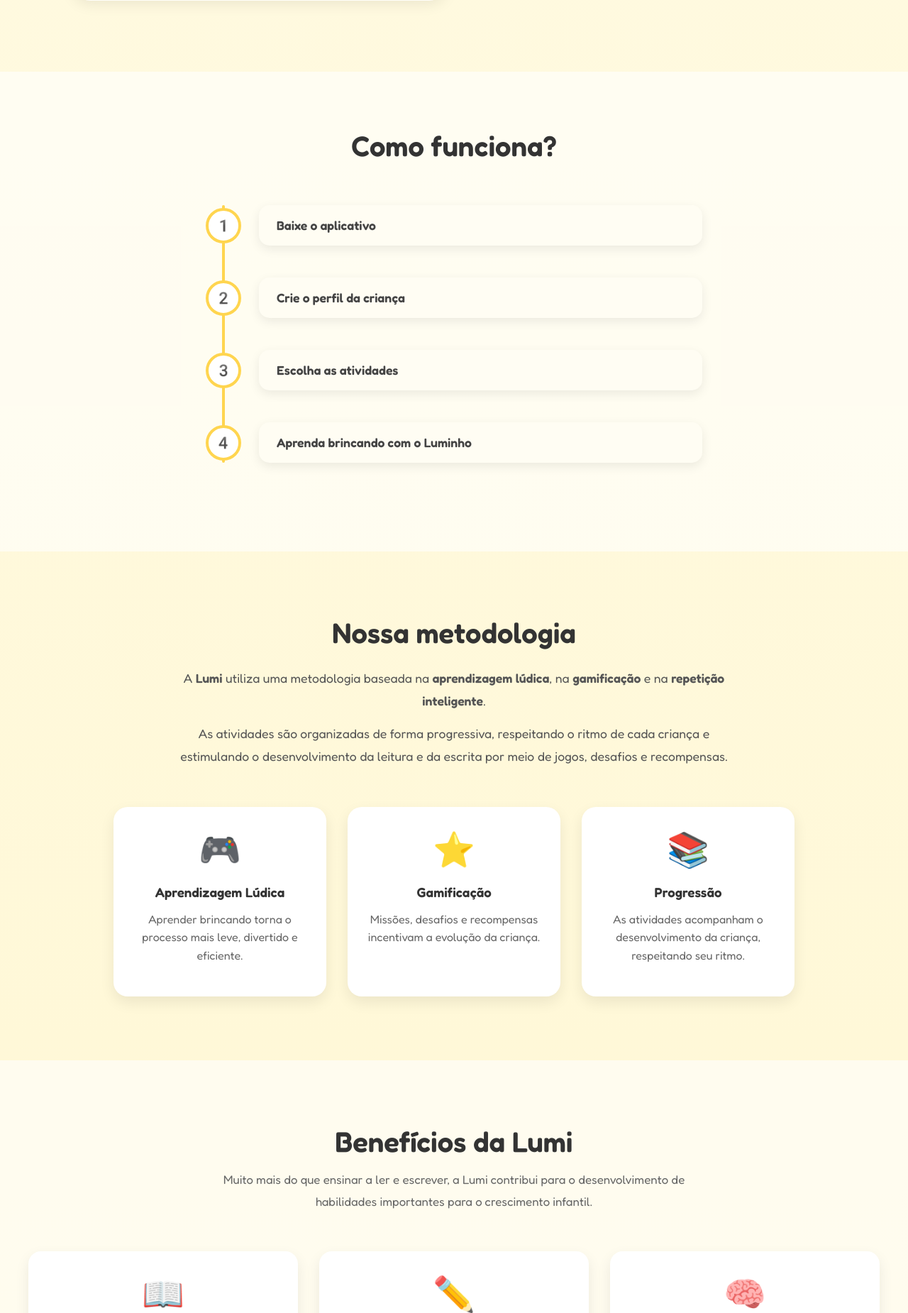
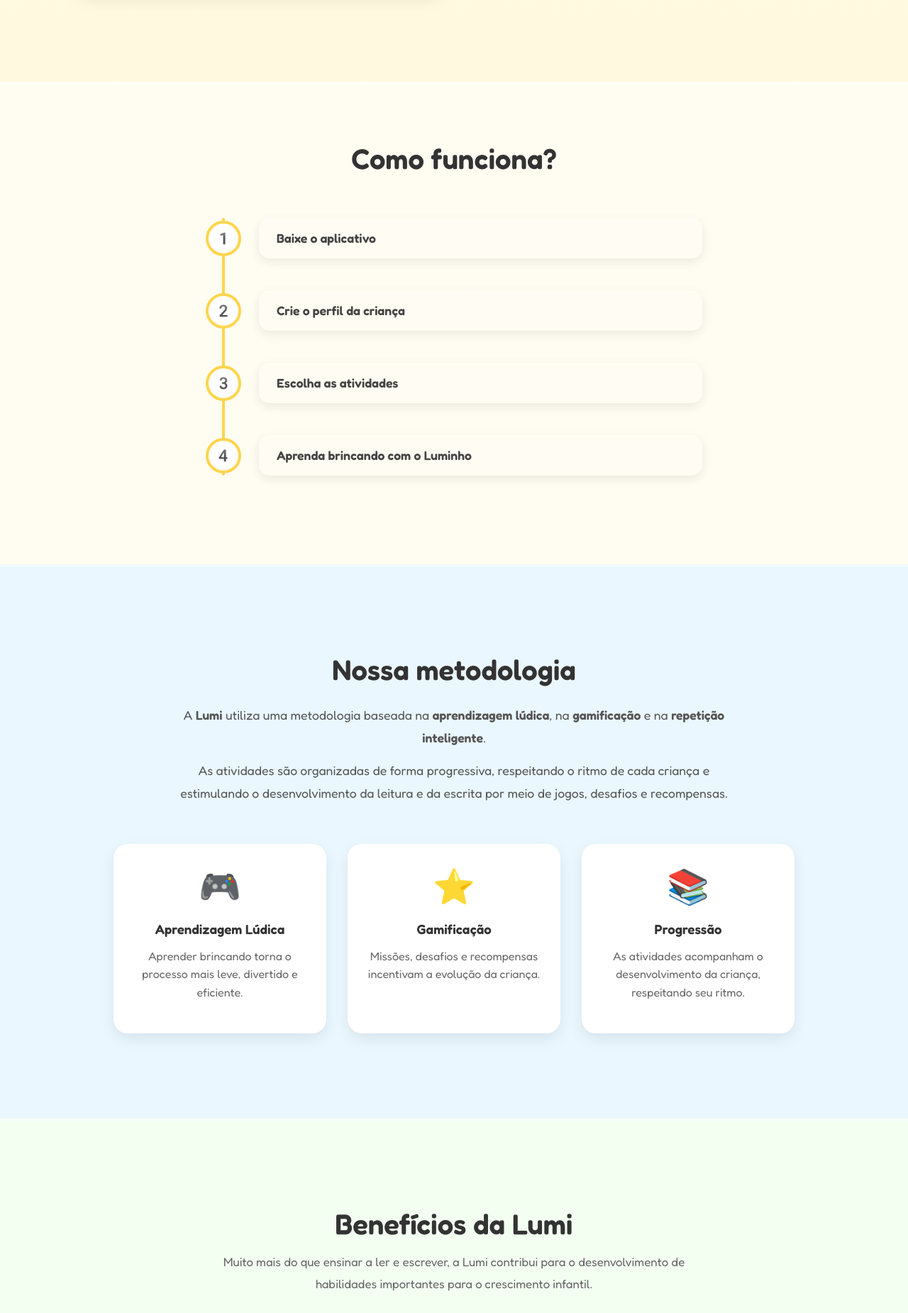
Before and after one commit to SerjaoDev/TCC, a PHP site: page / in a window 1280 px wide. Shown: the part 1461-3311 px from the top of the page at 71% size. Run offline with PHP 8.4, Linux system fonts and the light colour scheme.

Commit message:
Site de Divulgação
Todas as seções estão com uma cor específica

```diff
--- a/index.html
+++ b/index.html
@@ -106,7 +106,7 @@
 
     <section class="como-funciona" id="funciona">
 
-        <h2>Como funciona?</h2>
+        <h2 class="titulo">Como funciona?</h2>
 
         <div class="timeline">
 
@@ -146,7 +146,7 @@
 
         <div class="metodologia-container">
 
-            <h2>Nossa metodologia</h2>
+            <h2 class="titulo">Nossa metodologia</h2>
 
             <p>
                 A <strong>Lumi</strong> utiliza uma metodologia baseada na
@@ -193,7 +193,7 @@
 
         <div class="beneficios-container">
 
-            <h2>Benefícios da Lumi</h2>
+            <h2 class="titulo">Benefícios da Lumi</h2>
 
             <p class="subtitulo">
                 Muito mais do que ensinar a ler e escrever, a Lumi contribui para o
@@ -248,7 +248,7 @@
 
         <div class="mvv-container">
 
-            <h2>Missão, Visão e Valores</h2>
+            <h2 class="titulo">Missão, Visão e Valores</h2>
 
             <div class="mvv-cards">
 
@@ -298,7 +298,7 @@
         <div class="objetivo-container">
 
             <div class="objetivo-texto">
-                <h2>Nosso objetivo</h2>
+                <h2 class="titulo">Nosso objetivo</h2>
 
                 <p>
                     Na Lumi, acreditamos que aprender pode ser uma experiência
@@ -328,7 +328,7 @@
 
         <div class="container-quem">
 
-            <h2>Quem somos!</h2>
+            <h2 class="titulo">Quem somos!</h2>
 
             <p class="texto-quem">
                 Somos uma equipe apaixonada por educação e tecnologia. Criamos a
@@ -373,7 +373,7 @@
 
         <div class="container-breve">
 
-            <h2>Novidades em breve!</h2>
+            <h2 class="titulo">Novidades em breve!</h2>
 
             <p class="subtitulo">
                 Estamos sempre desenvolvendo novas funcionalidades para tornar a
@@ -413,7 +413,7 @@
 
         <div class="download-container">
 
-            <h2>Baixe a Lumi</h2>
+            <h2 class="titulo">Baixe a Lumi</h2>
 
             <p>
                 Comece agora mesmo uma jornada de aprendizado divertida e cheia de
--- a/style.css
+++ b/style.css
@@ -11,12 +11,17 @@
     --rosa:#FFB6D9;
     --verde:#8BE39A;
     --laranja:#FF9D42;
-    --branco:#ffffff;
+    --branco:#FFF;
     --texto:#444;
+    --azul-claro:#EAF7FF;
+    --verde-claro:#F2FFF1;
+    --rosa-claro:#FFF2F8;
+    --laranja-claro:#FFF7EB;
+    --texto-secundario:#666;
 }
 
 body{
-    background: linear-gradient(180deg,#FFFBE6,#fff4c5);
+    background: linear-gradient(180deg,#FFFBE6,#FFF4C5);
     color:#333;
 }
 
@@ -75,7 +80,7 @@ nav a:hover{
 .hero p{
     font-size:1.25rem;
     line-height:1.8;
-    color:#666;
+    color:var(--texto-secundario);
     margin-bottom:40px;
 }
 
@@ -86,7 +91,7 @@ nav a:hover{
     border-radius:50px;
     transition:.35s;
     background:#FFB400;
-    color:white;
+    color:var(--branco);
     text-decoration:none;
 }
 
@@ -145,15 +150,21 @@ nav a:hover{
     100%{transform:translateY(0);}
 }
 
+.app{
+    background:var(--laranja-claro);
+    padding:120px 8%;
+}
+
 section{
-    padding:100px 8%;
+    padding:120px 8%;
+    border-top:4px solid rgba(255,255,255,.3);
 }
 
 .titulo{
+    font-size:3rem;
+    color:var(--texto);
+    margin-bottom:20px;
     text-align:center;
-    font-size:3rem;
-    color:#FFB400;
-    margin-bottom:50px;
 }
 
 .cards{
@@ -193,7 +204,8 @@ section{
 }
 
 .metodologia{
-    padding:90px 20px;
+    background:var(--azul-claro);
+    padding:120px 8%;
 }
 
 .metodologia-container{
@@ -253,8 +265,8 @@ section{
 }
 
 .beneficios{
-    padding:90px 20px;
-    background:#ffffff98;
+    background:var(--verde-claro);
+    padding:120px 8%;
 }
 
 .beneficios-container{
@@ -272,7 +284,7 @@ section{
 .subtitulo{
     max-width:750px;
     margin:0 auto 55px;
-    color:#666;
+    color:var(--texto-secundario);
     line-height:1.7;
     font-size:1.05rem;
 }
@@ -381,8 +393,8 @@ section{
 }
 
 .objetivo{
-    padding:90px 20px;
-    background:#ffffff98;
+    background:var(--rosa-claro);
+    padding:120px 8%;
 }
 
 .objetivo-container{
@@ -445,7 +457,8 @@ section{
 }
 
 .quem-somos{
-    padding:90px 20px;
+    background:var(--branco);
+    padding:120px 8%;
 }
 
 .container-quem{
@@ -639,8 +652,8 @@ section{
 
 
 .download{
-    padding:100px 20px;
-    background:linear-gradient(135deg,#ffd64fc9,#ffe0827c);
+    background:linear-gradient(135deg,var(--amarelo),#FFE780);
+    padding:120px 8%;
     text-align:center;
 }
 
```
